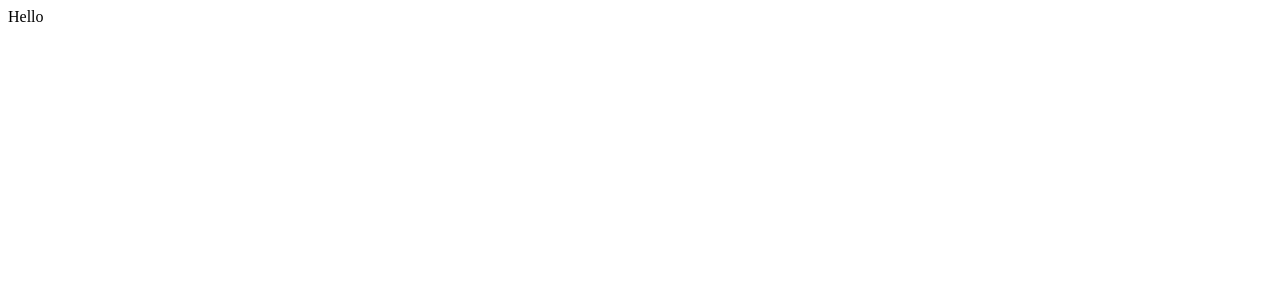
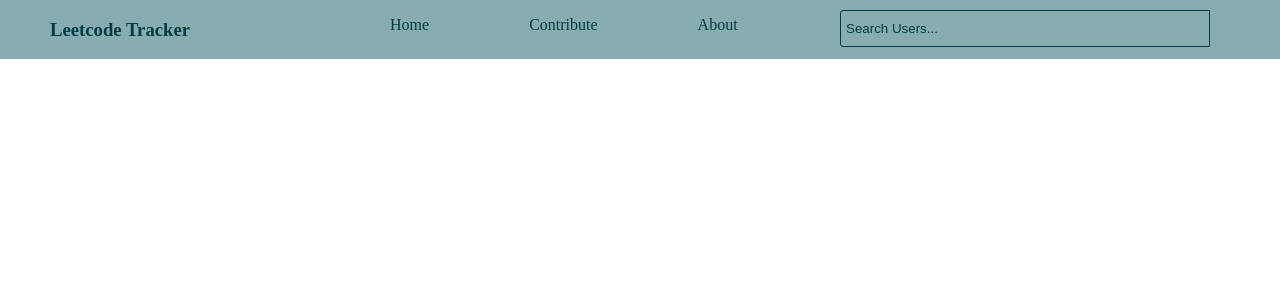
Before and after one commit to harshitpanwar/Leetcode-Tracker, a React (Create React App) app in the folder Leetcode Tracker/client/: page / in a window 1280 px wide. Shown: the top 300 px of the page. Built offline with nearby package versions, Linux system fonts and the light colour scheme.

Commit message:
added components directory and added UI for header

```diff
--- a/Leetcode Tracker/client/package.json
+++ b/Leetcode Tracker/client/package.json
@@ -8,6 +8,7 @@
     "@testing-library/user-event": "^13.5.0",
     "react": "^17.0.2",
     "react-dom": "^17.0.2",
+    "react-router-dom": "^6.2.1",
     "react-scripts": "5.0.0",
     "web-vitals": "^2.1.2"
   },
--- /dev/null
+++ b/Leetcode Tracker/client/src/App.css
@@ -0,0 +1,4 @@
+body{
+    margin: 0;
+    padding: 0;
+  }
--- a/Leetcode Tracker/client/src/App.js
+++ b/Leetcode Tracker/client/src/App.js
@@ -1,9 +1,11 @@
-import React from 'react'
+import React from 'react';
+import Header from './components/Header/Header';
+import './App.css'
 
 function App() {
   return (
     <div>
-        Hello
+        <Header/>
     </div>
   );
 }
--- /dev/null
+++ b/Leetcode Tracker/client/src/components/Header/Header.css
@@ -0,0 +1,71 @@
+.body{
+  margin : 0;
+}
+
+.Header{
+  display: flex;
+  flex-direction: row;
+  justify-content: space-between;
+  background-color: rgba(84,138,144,0.7);
+  margin: 0;
+}
+
+h3{
+  color: #013B45;
+  margin-left: 50px;
+  margin-right: 100px;
+
+}
+p{
+  color: #013B45;
+  margin-left: 100px;
+}
+
+.search {
+    margin-top: 10px;
+    margin-right: 70px;
+
+}
+.searchtext{
+  color: #013B45;
+}
+
+::placeholder { /* Chrome, Firefox, Opera, Safari 10.1+ */
+  color:#013B45;
+  opacity: 1; /* Firefox */
+}
+
+
+.items {
+  display: flex;
+  flex-direction: row;
+  justify-content: left;
+  align-items: left;
+
+
+}
+
+input {
+  width: 370px;
+  padding: 10px 5px;
+  float: left;
+  color: #013B45;
+  border: 1px solid #013b45;
+  background: transparent;
+  border-radius: 3px 0 0 3px;
+
+}
+button {
+  position: relative;
+  float: right;
+  border: 0;
+  padding: 0;
+  cursor: pointer;
+  height: 40px;
+  width: 120px;
+  color: #013B45;
+  background: transparent;
+  border-left: 1px solid #013B45;
+  border-radius: 0 3px 3px 0;
+
+}
--- /dev/null
+++ b/Leetcode Tracker/client/src/components/Header/Header.js
@@ -0,0 +1,29 @@
+import React from 'react';
+import './Header.css';
+
+function Header() {
+    return (
+        <div className='Header'>
+
+
+                <div className='items'>
+                <h3>Leetcode Tracker</h3>
+
+                    <p>Home</p>
+                    <p>Contribute</p>
+                    <p>About</p>
+
+                </div>
+
+
+            <div className='search'>
+                <form action="">
+                    <input  className='searchtext' type="search" placeholder="Search Users..." required/>
+                </form>
+            </div>
+
+        </div>
+    )
+}
+
+export default Header
--- a/Leetcode Tracker/client/src/index.js
+++ b/Leetcode Tracker/client/src/index.js
@@ -1,6 +1,8 @@
 import React from 'react';
 import ReactDOM from 'react-dom';
 import App from './App';
+import './App.css'
+
 ReactDOM.render(
     <App />,
   document.getElementById('root')
```
Also changed, not shown: Leetcode Tracker/client/src/components/Header/styles.js (added), 1 other file (tests, documents, lock files or other folders).
